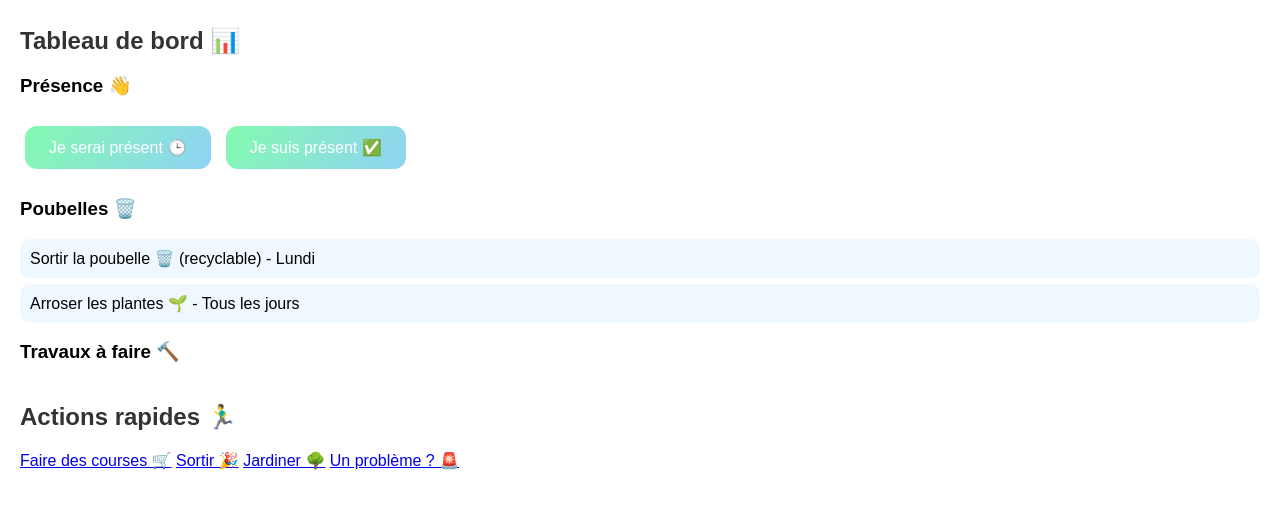
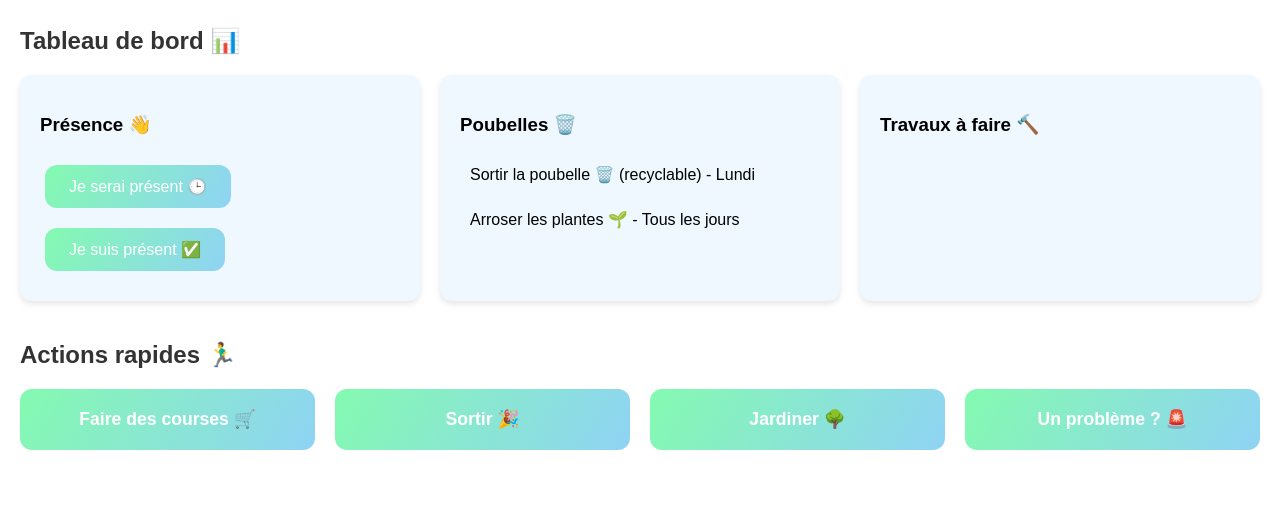
Before and after one commit to kermaguy/maison, a plain HTML site: page index.html in a window 1280 px wide. Shown: the part 100-608 px from the top of the page. Drawn offline with Linux system fonts and the light colour scheme.

Commit message:
Update style.css

```diff
--- a/style.css
+++ b/style.css
@@ -58,3 +58,41 @@ ul li {
     padding: 10px;
     border-radius: 10px;
 }
+.dashboard-grid {
+  display: grid;
+  grid-template-columns: repeat(auto-fit, minmax(250px, 1fr));
+  gap: 20px;
+  margin-bottom: 40px;
+}
+
+.dash-card {
+  background: #f0f8ff;
+  padding: 20px;
+  border-radius: 12px;
+  box-shadow: 0 3px 6px rgba(0,0,0,0.1);
+}
+
+.link-grid {
+  display: grid;
+  grid-template-columns: repeat(auto-fit, minmax(200px, 1fr));
+  gap: 20px;
+}
+
+.link-card {
+  display: flex;
+  align-items: center;
+  justify-content: center;
+  text-decoration: none;
+  font-weight: bold;
+  font-size: 1.1rem;
+  background-image: linear-gradient(120deg, #84fab0 0%, #8fd3f4 100%);
+  color: #fff;
+  padding: 20px;
+  border-radius: 12px;
+  text-align: center;
+  transition: transform 0.2s;
+}
+
+.link-card:hover {
+  transform: scale(1.05);
+}
```
